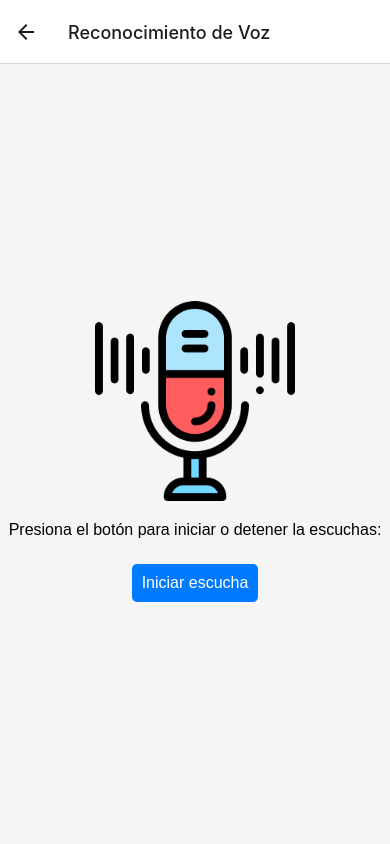
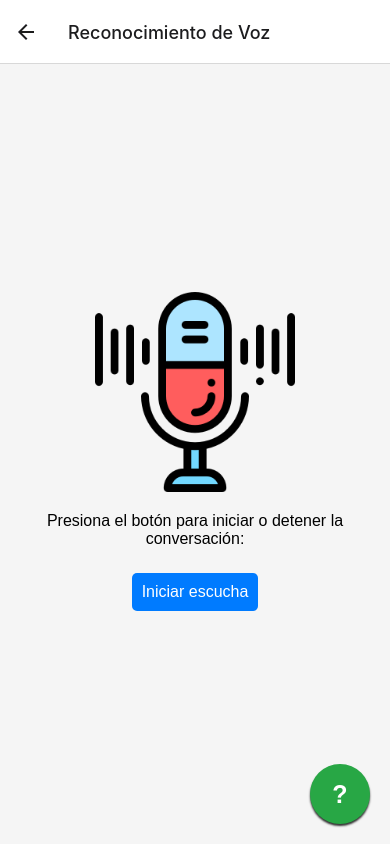
Before and after one commit to gbauz/appTestVoice, a React Native app: screen /VoiceRecognition in a window 390 px wide. Built offline with nearby package versions, Linux system fonts and the light colour scheme; what react-native-google-mobile-ads would draw is missing.

Commit message:
version alfa

```diff
--- a/app.json
+++ b/app.json
@@ -1,6 +1,6 @@
 {
-  "name": "test",
-  "displayName": "test",
+  "name": "speak profile",
+  "displayName": "Speak profile",
 "react-native-google-mobile-ads": {
     "android_app_id": "ca-app-pub-7076369033068846~4662673545"
 
--- a/componentes/Preguntas.js
+++ b/componentes/Preguntas.js
@@ -4,7 +4,10 @@ import { Picker } from '@react-native-picker/picker';
 import { useNavigation } from '@react-navigation/native';
 import { BannerAd, BannerAdSize, TestIds } from 'react-native-google-mobile-ads';
 
-const adUnitId = __DEV__ ? TestIds.ADAPTIVE_BANNER : 'ca-app-pub-7076369033068846~4662673545';
+
+
+// Cambia el ID del anuncio a tu ID real para producción
+const adUnitId = __DEV__ ? TestIds.ADAPTIVE_BANNER : 'ca-app-pub-3940256099942544/9214589741';
 
 const Preguntas = ({ onNext }) => {
   const navigation = useNavigation();
@@ -86,6 +89,7 @@ const Preguntas = ({ onNext }) => {
               style={styles.logo}
             />
           </View>
+
           <Text style={styles.question}>¿Cómo te describirías?</Text>
           <Picker
             selectedValue={answers.question1}
@@ -184,7 +188,7 @@ const Preguntas = ({ onNext }) => {
             onValueChange={(value) => handleAnswerChange('question5', value)}
             style={styles.picker}
           >
-            <Picker.Item label="Seleccione una opción" value="" />
+            <Picker.Item label="Seleccione una de las opciones" value="" />
             <Picker.Item label="Éxito profesional." value="a" />
             <Picker.Item label="Relaciones." value="b" />
             <Picker.Item label="Vida equilibrada." value="c" />
--- a/componentes/VoiceRecognition.js
+++ b/componentes/VoiceRecognition.js
@@ -212,14 +212,16 @@ const PersonalityComponent = () => {
     setModalVisible(false);
     setCurrentPersonality(null);
   };
-
+  const BotonAlerta = () => {
+    Alert.alert('Instrucciones', 'Puedes utilizar algunas palabras claves en tu conversación que describan cualidades para poder ver tu tipo de personalidad por ejemplo:entusiasta,soñador,carismatico,etc.');
+  }
   return (
     <View style={styles.container}>
       <Image
         source={require('../imagenes/microphone.png')}
         style={styles.image}
       />
-      <Text style={styles.text}>Presiona el botón para iniciar o detener la escuchas:</Text>
+      <Text style={styles.text}>Presiona el botón para iniciar o detener la conversación:</Text>
       <TouchableOpacity
         style={styles.button}
         onPress={listening ? stopListening : startListening}
@@ -248,7 +250,17 @@ const PersonalityComponent = () => {
             </View>
           )}
         </View>
+
       </Modal>
+
+      <TouchableOpacity
+        style={styles.floatingButton}
+        onPress={BotonAlerta} // Llama a la función showAlert al presionar
+      >
+        <Text style={[styles.buttonText, { fontSize: 25 ,fontWeight: 'bold'}]}>?</Text>
+      </TouchableOpacity>
+
+
     </View>
   );
 };
@@ -342,7 +354,27 @@ const styles = StyleSheet.create({
     fontSize: 16,
     fontFamily: 'Arial', // Fuente común para el botón
   },
-
+  floatingButton: {
+    position: 'absolute',
+    bottom: 20,
+    right: 20,
+    width: 60,
+    height: 60,
+    backgroundColor: '#28a745',
+    borderRadius: 30,
+    justifyContent: 'center',
+    alignItems: 'center',
+    elevation: 8, // Sombra en Android
+    shadowColor: '#000', // Sombra en iOS
+    shadowOffset: { width: 0, height: 2 },
+    shadowOpacity: 0.8,
+    shadowRadius: 2,
+  },
+  floatingButtonText: {
+    color: '#fff',
+    fontSize: 50,
+    fontWeight: 'bold',
+  },
 
 });
 
```
Also changed, not shown: package.json (+5 -2 lines), 6 other files (tests, documents, lock files or other folders).
